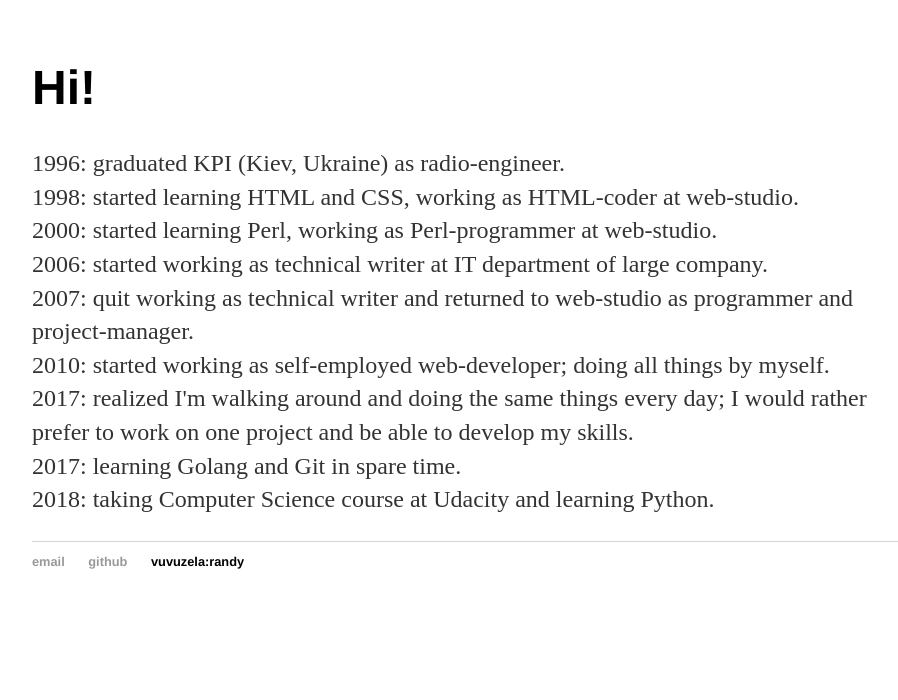
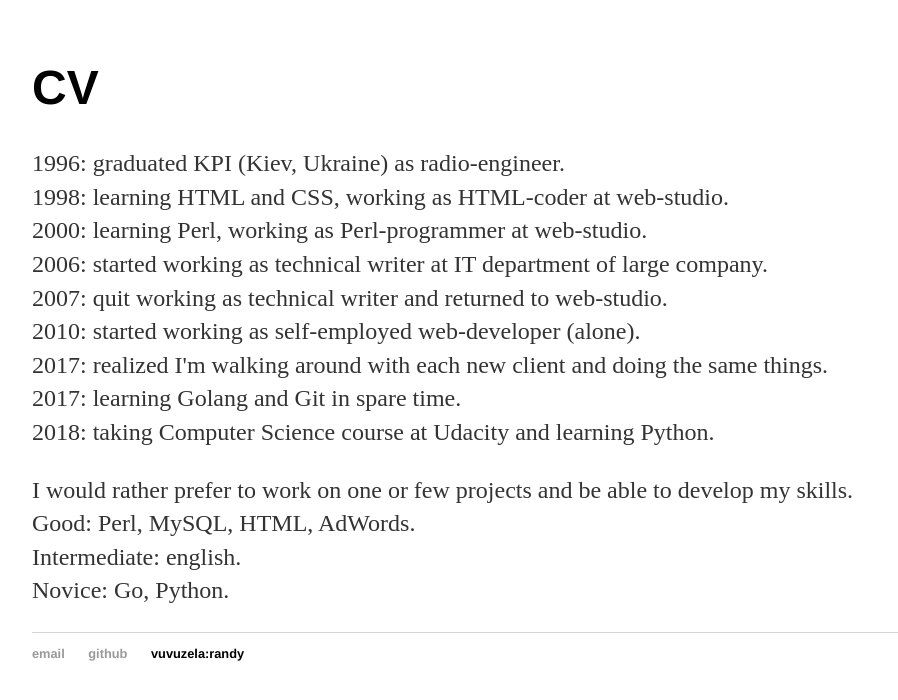
Before and after one commit to aa153/aa153.github.io, a Jekyll site: the page built from index.html, in a window 1280 px wide. Shown: the top 700 px of the page, without its empty margins (160-1058 px from the left). Built offline with Jekyll 4.4.1, drawn with Linux system fonts in a browser that asks for light colours.

Commit message:
Update index.html

```diff
--- a/index.html
+++ b/index.html
@@ -1,18 +1,24 @@
 ---
 layout: default
-title: agrinevich
+title: agrinevich CV
 ---
 	<div class="blurb">
-	<h1>Hi!</h1>
+	<h1>CV</h1>
 	<p>
 		1996: graduated KPI (Kiev, Ukraine) as radio-engineer.<br>
-		1998: started learning HTML and CSS, working as HTML-coder at web-studio.<br>
-		2000: started learning Perl, working as Perl-programmer at web-studio.<br>
+		1998: learning HTML and CSS, working as HTML-coder at web-studio.<br>
+		2000: learning Perl, working as Perl-programmer at web-studio.<br>
 		2006: started working as technical writer at IT department of large company.<br>
-		2007: quit working as technical writer and returned to web-studio as programmer and project-manager.<br>
-		2010: started working as self-employed web-developer; doing all things by myself.<br>
-		2017: realized I'm walking around and doing the same things every day; I would rather prefer to work on one project and be able to develop my skills.<br>
+		2007: quit working as technical writer and returned to web-studio.<br>
+		2010: started working as self-employed web-developer (alone).<br>
+		2017: realized I'm walking around with each new client and doing the same things.<br>
 		2017: learning Golang and Git in spare time.<br>
 		2018: taking Computer Science course at Udacity and learning Python.
 	</p>
+	<p>
+		I would rather prefer to work on one or few projects and be able to develop my skills.<br>
+		Good: Perl, MySQL, HTML, AdWords.<br>
+		Intermediate: english.<br>
+		Novice: Go, Python.
+	</p>
 	</div><!-- /.blurb -->
```
